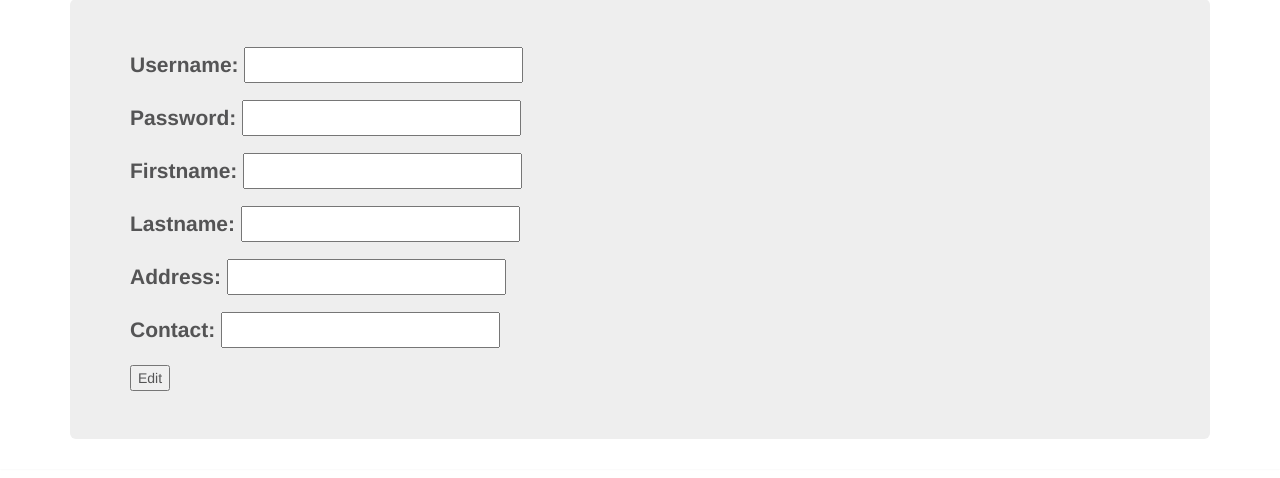
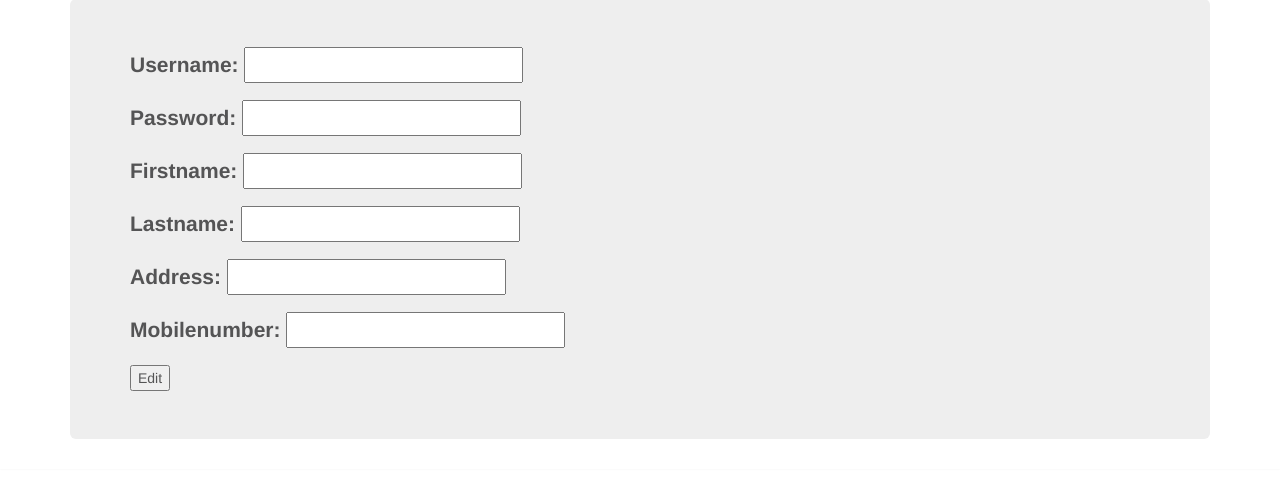
Before and after one commit to RusselHarveyMercadoIV/StockInventory_room2, a Django app: template StockInventory/template/registration/editProfile.html in a window 1280 px wide. Shown: the part 71-549 px from the top of the page. Run offline with Django 4.2, Linux system fonts and the light colour scheme; the template is opened without the code that fills it: values that come from a table or form of the project are taken from there, others are empty; some libraries are stand-ins or nearby versions.

Commit message:
number_validation

```diff
--- a/StockInventory/registration/forms.py
+++ b/StockInventory/registration/forms.py
@@ -15,12 +15,22 @@ class RegisterCustomerForm(ModelForm):
         self.instance.type = self.type
 
 
+def checkNumber(value):
+    numbers = ['0', '1', '2', '3', '4', '5', '6', '7', '8','9']
+    if (value[0] == '+') and (len(value) == 13):
+        for digit in value[1:]:
+            if digit not in numbers:
+                raise forms.ValidationError("This is not a Number!")
+    else:
+        raise forms.ValidationError("Invalid Number!")
+
 class RegisterEmployeeForm(ModelForm):
     type = 'E'
     password = forms.CharField(widget=forms.PasswordInput())
+    mobileNumber = forms.CharField(validators=[checkNumber], max_length = 13)
     class Meta:
         model = Employee
-        exclude = ['type']
+        exclude = ['type', 'mobileNumber']
 
     def __init__(self, *args, **kwargs):
         super(RegisterEmployeeForm, self).__init__(*args, **kwargs)
--- a/StockInventory/registration/models.py
+++ b/StockInventory/registration/models.py
@@ -16,7 +16,7 @@ class User(models.Model):
 
 class Employee(User):
     address = models.CharField(max_length=50)
-    contact = models.CharField(max_length=11)
+    mobileNumber = models.CharField(max_length=13)
 
 
 class Customer(User):
--- a/StockInventory/template/registration/user_home.html
+++ b/StockInventory/template/registration/user_home.html
@@ -7,7 +7,6 @@
     <l1><a href="{% url 'addproduct:add_product'%}" class="navbar-link">Product</a></l1>
     <l1><a href="{% url 'registration:editProfile'%}" class="navbar-link">Profile</a></l1>
     <l1><a href="{% url 'logout'%}" class="navbar-link">Logout</a></l1>
-
 {% endblock %}
 
 {% block body_block %}
```
Also changed, not shown: StockInventory/registration/migrations/0002_rename_contact_employee_mobilenumber.py (added), StockInventory/registration/migrations/0003_alter_employee_mobilenumber.py (added).
